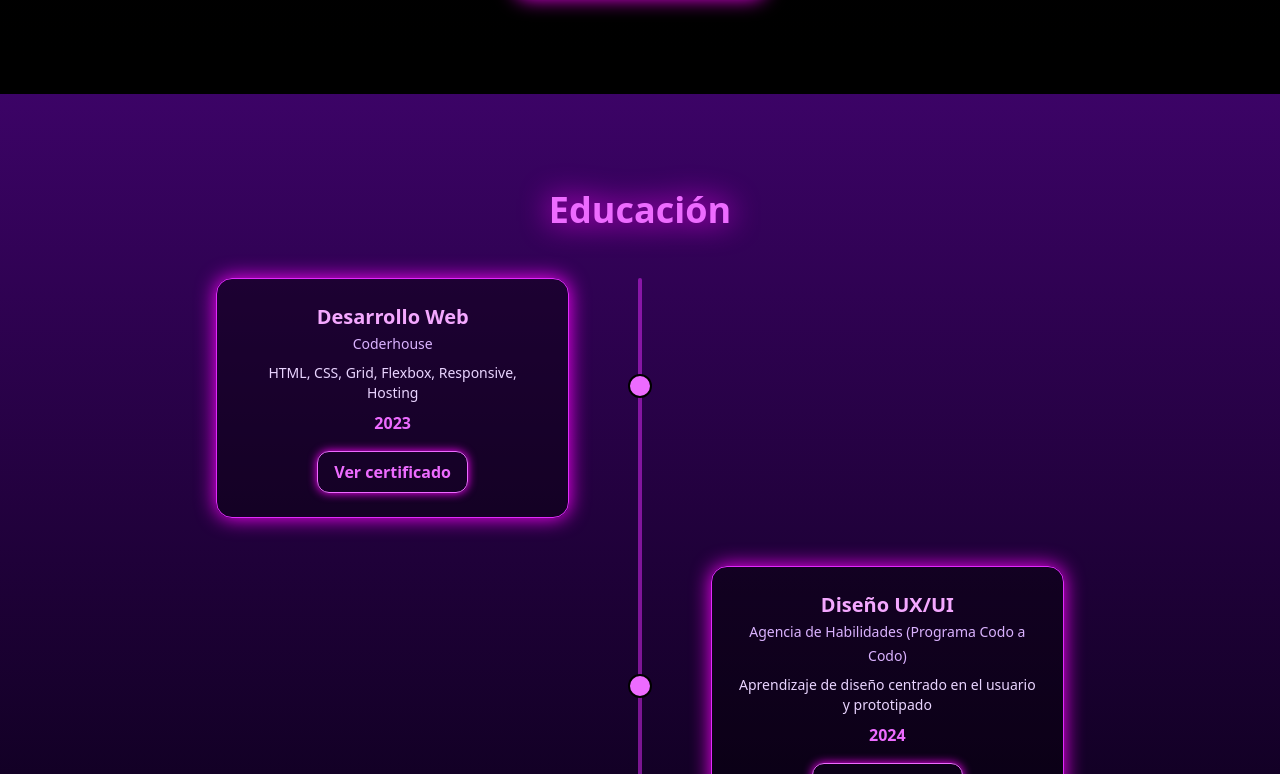
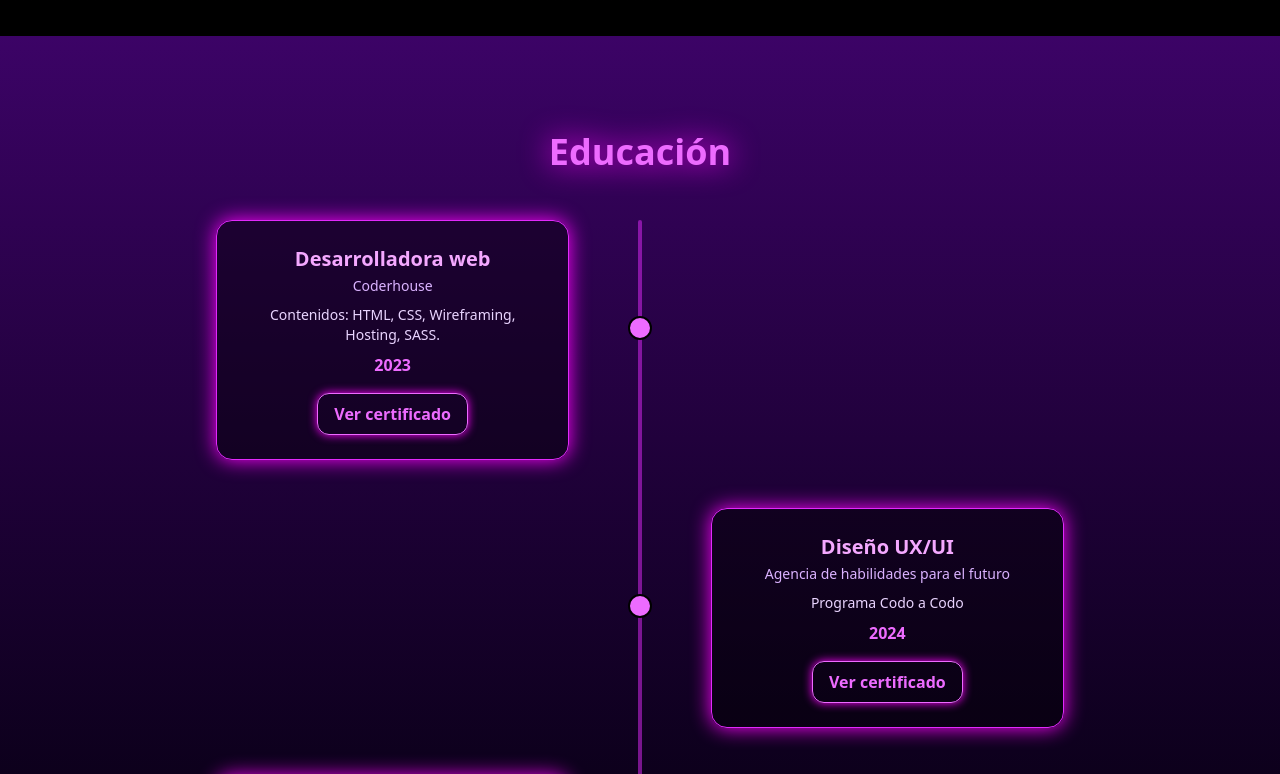
Before and after one commit to celestecourtade/portfolio-dev, a React (Vite) app: page / in a window 1280 px wide. Shown: the part 2026-2800 px from the top of the page. Built offline with nearby package versions, Linux system fonts and the light colour scheme.

Commit message:
refactor(layout): update hero, header, education and skills sections

```diff
--- a/src/components/Education.tsx
+++ b/src/components/Education.tsx
@@ -1,32 +1,32 @@
 export default function Education() {
   const studies = [
     {
-      year: "2023",
-      title: "Desarrollo Web",
-      institute: "Coderhouse",
-      description: "HTML, CSS, Grid, Flexbox, Responsive, Hosting",
+      year: "2025",
+      title: "Licenciatura en Informatica",
+      institute: "Universidad Nacional del Oeste",
+      description: "Cursando actualmente primer año.",
       certificateLink: "#",
+    },
+    {
+      year: "2025",
+      title: "Desarrolladora Fullstack",
+      institute: "Fundación integrar",
+      description: "Programa IntegrarTec",
+      certificateLink: "https://www.linkedin.com/in/celeste-courtade-417763304/recent-activity/all/",
     },
     {
       year: "2024",
       title: "Diseño UX/UI",
-      institute: "Agencia de Habilidades (Programa Codo a Codo)",
-      description: "Aprendizaje de diseño centrado en el usuario y prototipado",
-      certificateLink: "#",
+      institute: "Agencia de habilidades para el futuro",
+      description: "Programa Codo a Codo",
+      certificateLink: "https://www.linkedin.com/in/celeste-courtade-417763304/overlay/1743635450336/single-media-viewer/?profileId=ACoAAE210JMBqBGgxWMx7r1ZEHj3TCHPdVuwAA8",
     },
     {
-      year: "2025",
-      title: "Licenciatura en Informática",
-      institute: "Universidad X",
-      description: "Primer año cursando la licenciatura en informática, fundamentos de programación y matemáticas",
-      certificateLink: "#",
-    },
-    {
-      year: "2025",
-      title: "Programación Fullstack",
-      institute: "Fundación Integrar (Programa Integrar Tec)",
-      description: "Desarrollo de aplicaciones web fullstack con React, Node.js y bases de datos",
-      certificateLink: "#",
+      year: "2023",
+      title: "Desarrolladora web",
+      institute: "Coderhouse",
+      description: "Contenidos: HTML, CSS, Wireframing, Hosting, SASS.",
+      certificateLink: "https://www.linkedin.com/in/celeste-courtade-417763304/details/certifications/1744414948931/single-media-viewer/?profileId=ACoAAE210JMBqBGgxWMx7r1ZEHj3TCHPdVuwAA8",
     },
   ];
 
--- a/src/components/Header.tsx
+++ b/src/components/Header.tsx
@@ -133,7 +133,7 @@ const Header = () => {
               <FaLinkedin />
             </a>
             <a
-              href="https://github.com/tu-usuario"
+              href="https://github.com/celestecourtade"
               target="_blank"
               rel="noopener noreferrer"
               className="text-violet-300 hover:text-violet-400 text-xl"
--- a/src/components/Hero.tsx
+++ b/src/components/Hero.tsx
@@ -12,7 +12,7 @@ export default function Hero() {
         Celeste Courtade
       </h1>
       <p className="mt-4 text-xl text-purple-200 relative z-10">
-        Desarrolladora Fullstack | React.js | TypeScript | NestJS | PostgreSQL | UX/UI Designer
+        Desarrolladora Frontend | React.js | TypeScript | UX/UI Designer
       </p>
       <a
         href="#projects"
--- a/src/components/Skills.tsx
+++ b/src/components/Skills.tsx
@@ -1,5 +1,5 @@
 export default function Skills() {
-  const skills = ["HTML5", "CSS3", "JavaScript", "TypeScript", "React.js", "Tailwind", "UX/UI", "Git", "Figma" , "Astro", "Nest.js", "Prisma ORM", "Docker", "PostgreSQL", "GitHub"];
+  const skills = ["HTML5", "CSS3", "JavaScript", "TypeScript", "React.js", "Tailwind", "UX/UI", "Git", "Figma" , "Astro", "GitHub"];
 
   return (
     <section id="skills" className="py-24 text-center">
```
